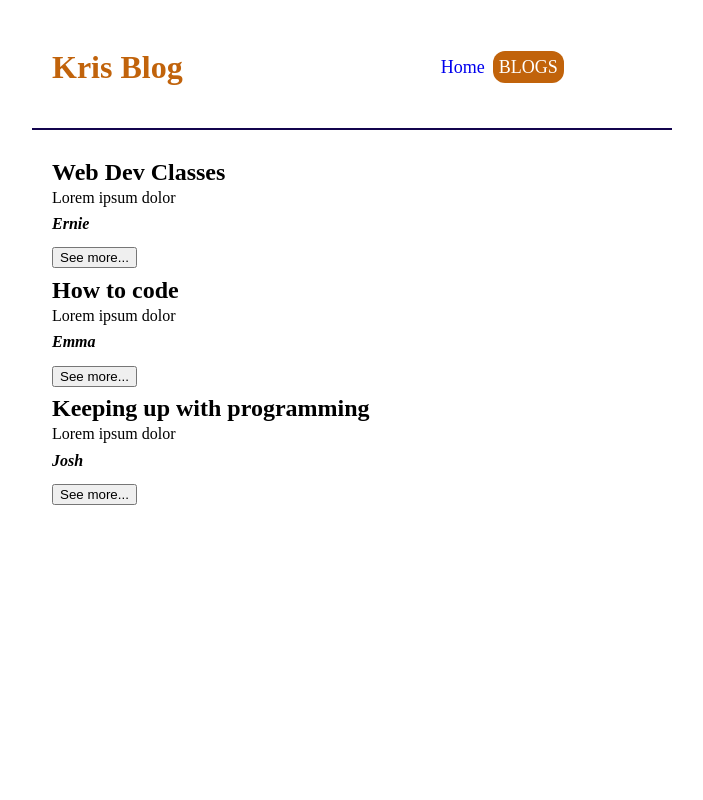
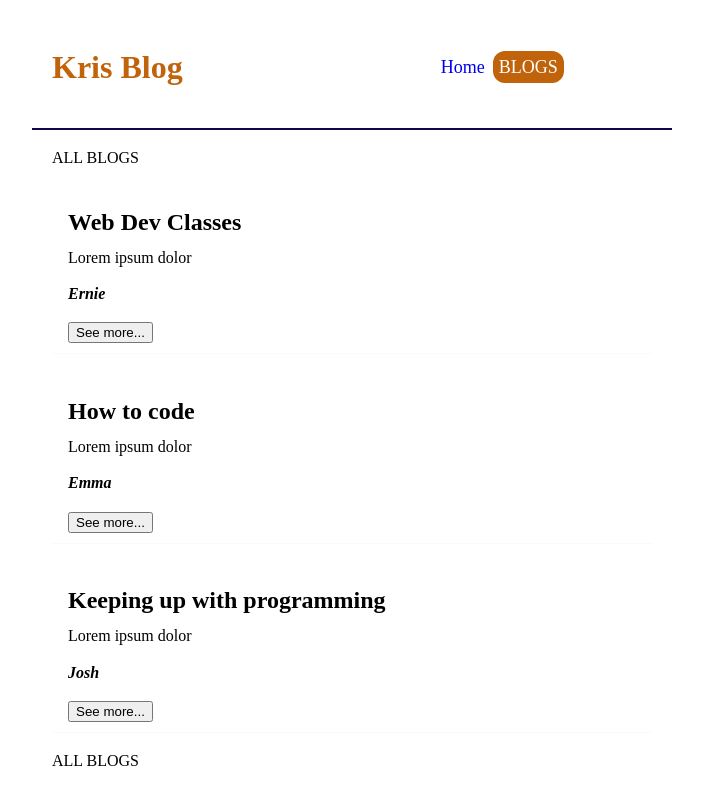
Before and after one commit to ernestkris6/web, a React (Create React App) app: page / in a window 1280 px wide. Shown: the top 800 px of the page, without its empty margins (288-991 px from the left). Built offline with nearby package versions, Linux system fonts and the light colour scheme.

Commit message:
blog css

```diff
--- /dev/null
+++ b/src/Blog.css
@@ -0,0 +1,9 @@
+.blog-list {
+    padding: 10px 16px;
+    margin: 20px 0;
+    border-bottom: 1px solid #fafafa;
+ }
+
+ .blog-list:hover {
+    box-shadow: 2px 5px 5px rgba(0, 0, 0.5, 0.1);
+ }
--- a/src/Blog.js
+++ b/src/Blog.js
@@ -1,18 +1,14 @@
-import React, {useState} from 'react'
-
-const Blog = ({title, author, body}) => {
-
-    const [blogs, setBlogs] = useState([
-        {title : "Web Dev Classes", author : "Ernie", body : "Lorem ipsum dolor", id : "1"},
-        {title : "How to code", author : "Emma", body : "Lorem ipsum dolor",  id : "2"},
-        {title : "Keeping up with programming", author : "Josh", body : "Lorem ipsum dolor",  id : "3"}
-    ])
+import React from 'react';
+import './Blog.css';
 
 
+const Blog = ({blogs, title, author, body}) => {
+
     return (
-       <div>
+       <div >
+        {title}
              {blogs.map((blog) => (
-            <div>
+            <div className='blog-list'>
                 <h2>{blog.title}</h2>
                 <p>{blog.body}</p>
                 <h4><i>{blog.author}</i></h4>
--- a/src/Pages/Home.css
+++ b/src/Pages/Home.css
@@ -3,5 +3,5 @@
     max-width: 600px;
     align-items: center;
     padding: 20px;
-    line-height: 5px;
+    line-height: 15px;
 }
--- a/src/Pages/Home.js
+++ b/src/Pages/Home.js
@@ -1,4 +1,4 @@
-import React from 'react';
+import React, {useState} from 'react';
 import './Home.css'
 
 import Blog from '../Blog';
@@ -6,9 +6,18 @@ import Blog from '../Blog';
 
 const Home = () => {
 
+    const [blogs, setBlogs] = useState([
+        {title : "Web Dev Classes", author : "Ernie", body : "Lorem ipsum dolor", id : "1"},
+        {title : "How to code", author : "Emma", body : "Lorem ipsum dolor",  id : "2"},
+        {title : "Keeping up with programming", author : "Josh", body : "Lorem ipsum dolor",  id : "3"}
+    ]);
+
+
     return (
         <div className='home'>
-           <Blog />
+            <Blog blogs={blogs} title='ALL BLOGS'/>
+            <Blog blogs={blogs} title='ALL BLOGS'/>
+
         </div>
      );
 }
```
